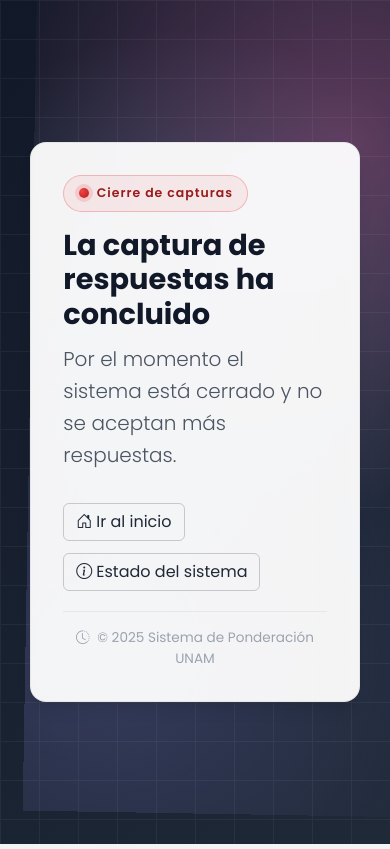
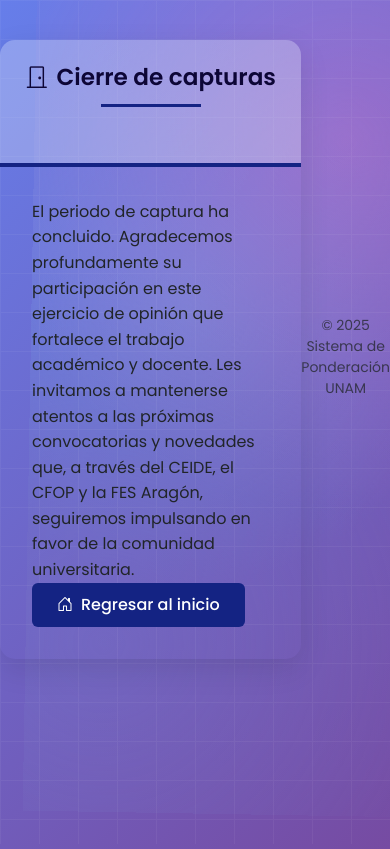
Before and after one commit to CarlosMelendezMejia/FORMULARIO_MULTICRITERIO, a Flask app: page /cierre in a window 390 px wide. Run offline with Flask 3, Linux system fonts and the light colour scheme.

Commit message:
feat: enhance closure page functionality and update styles

```diff
--- a/app.py
+++ b/app.py
@@ -150,11 +150,29 @@ def closure_guard():
         return
     if not is_closure_enabled():
         return
-    path = request.path.lstrip("/")
-    # Permitir health opcional, mantenimiento y recursos exentos
-    if path in ("health", "mantenimiento", "cierre") or CLOSURE_EXEMPT.match(request.path):
+    # Solo aplicar cierre a rutas de formulario/usuarios finales
+    # Permitir siempre: admin, estáticos, favicon, páginas informativas
+    path = request.path
+    if (
+        path.startswith("/admin")
+        or path.startswith("/static/")
+        or path in ("/favicon.ico", "/unam_ico.ico", "/mantenimiento", "/cierre", "/health")
+    ):
         return
-    # Mostrar página de cierre para cualquier otra ruta de usuarios
+
+    # Endpoints de formulario a bloquear
+    is_form_route = (
+        path.startswith("/formulario")
+        or path == "/guardar_respuesta"
+        or path == "/formulario_redirect"
+    )
+    if not is_form_route:
+        return
+
+    # Para POST (p.ej. /formulario_redirect, /guardar_respuesta) redirigir a /cierre
+    if request.method == "POST":
+        return redirect(url_for("cierre_page"))
+    # Para GET mostrar la página de cierre directamente
     return render_template(
         "cierre.html",
         year=datetime.utcnow().year,
--- a/static/css/main.css
+++ b/static/css/main.css
@@ -430,9 +430,9 @@ body.modal-open .login-logos { opacity:0; pointer-events:none; transition:opacit
 }
 
 .alert-warning {
-  background-color: rgba(255, 193, 7, 0.2);
+  background-color: rgba(191, 149, 24, 0.2);
   border-color: rgba(255, 193, 7, 0.3);
-  color: #856404;
+  color: #362b09;
   border-radius: 8px;
 }
 
--- a/templates/cierre.html
+++ b/templates/cierre.html
@@ -1,5 +1,6 @@
 <!DOCTYPE html>
 <html lang="es">
+
 <head>
     <meta charset="UTF-8" />
     <meta name="viewport" content="width=device-width, initial-scale=1" />
@@ -8,63 +9,51 @@
     <link href="https://cdn.jsdelivr.net/npm/bootstrap@5.3.0/dist/css/bootstrap.min.css" rel="stylesheet" />
     <link rel="stylesheet" href="https://cdn.jsdelivr.net/npm/bootstrap-icons@1.8.1/font/bootstrap-icons.css">
     <link rel="stylesheet" href="{{ url_for('static', filename='css/main.css') }}">
-  <style>
-    body.global-bg.cierre-page {
-      min-height: 100vh;
-      display: flex;
-      align-items: center;
-      justify-content: center;
-      padding: 2rem 1rem;
-      background: linear-gradient(135deg, #111827 0%, #1f2937 100%);
-      font-family: -apple-system, BlinkMacSystemFont, 'Segoe UI', Roboto, sans-serif;
-    }
-    .cierre-wrapper { max-width: 800px; width: 100%; }
-    .cierre-card {
-      background: rgba(255, 255, 255, 0.95);
-      border-radius: 1rem;
-      padding: 2rem;
-      box-shadow: 0 10px 15px -3px rgba(0,0,0,.1), 0 4px 6px -2px rgba(0,0,0,.05);
-      border: 1px solid rgba(0,0,0,0.06);
-    }
-    .badge-cierre {
-      display: inline-flex; gap: .5rem; align-items: center; margin-bottom: 1rem;
-      background: rgba(239, 68, 68, 0.08); color: #991b1b; border: 1px solid rgba(239,68,68,.3);
-      padding: .5rem .9rem; border-radius: 999px; font-size: .78rem; font-weight: 600; letter-spacing: .08em;
-    }
-    .dot { width: 10px; height: 10px; border-radius: 50%; background: radial-gradient(circle at 30% 30%, #ef4444, #b91c1c); box-shadow: 0 0 0 4px rgba(239, 68, 68, 0.18); }
-    h1 { font-weight: 800; font-size: clamp(1.8rem, 5vw, 2.4rem); margin-bottom: .75rem; color: #111827; }
-    .lead { color: #4b5563; }
-    .actions { display:flex; gap:.75rem; flex-wrap: wrap; margin-top: 1.25rem; }
-    .btn-outline { background: transparent; color: #1f2937; border: 1px solid rgba(17, 24, 39, .2); }
-    .btn-outline:hover { background: #111827; color: #fff; }
-    footer.cierre-footer { margin-top: 1.25rem; padding-top: 1rem; border-top: 1px solid #e5e7eb; color: #9ca3af; font-size: .85rem; text-align:center; }
-  </style>
 </head>
-<body class="global-bg cierre-page">
-  <div class="cierre-wrapper">
-    <div class="login-card cierre-card">
-      <div class="badge-cierre"><span class="dot"></span> Cierre de capturas</div>
-      <h1>La captura de respuestas ha concluido</h1>
-      <p class="lead">{{ mensaje or 'Por el momento el sistema está cerrado y no se aceptan más respuestas.' }}</p>
-      <div class="actions">
-        <a class="btn btn-outline" href="{{ url_for('index') }}"><i class="bi bi-house-door me-1"></i>Ir al inicio</a>
-        <a class="btn btn-outline" href="{{ url_for('mantenimiento_page') }}"><i class="bi bi-info-circle me-1"></i>Estado del sistema</a>
+
+<body class="global-bg global-center closure-page">
+    <div class="login-card">
+        <div class="card-header">
+            <h3><i class="bi bi-door-closed me-2"></i>Cierre de capturas</h3>
         </div>
-      <footer class="cierre-footer">
-        <i class="bi bi-clock-history me-1"></i>
-        © {{ year or 2025 }} Sistema de Ponderación UNAM
-      </footer>
+        <div class="card-body">
+            <p class="card-subtitle">El periodo de captura ha concluido. Agradecemos profundamente su participación en
+                este ejercicio de opinión que fortalece el trabajo académico y docente. Les invitamos a mantenerse
+                atentos a las próximas convocatorias y novedades que, a través del CEIDE, el CFOP y la FES Aragón,
+                seguiremos impulsando en favor de la comunidad universitaria.</p>
+            <div class="d-grid d-sm-flex gap-2 justify-content-sm-end"></div>
+                <a href="{{ url_for('index') }}" class="btn btn-primary">
+                    <i class="bi bi-house-door me-2"></i>Regresar al inicio
+                </a>
             </div>
         </div>
+
+        <div class="mt-3 text-center small text-muted">
+            © {{ year or 2025 }} Sistema de Ponderación UNAM
+        </div>
+    </div>
+
+
+    <div class="login-logos">
+        <img src="{{ url_for('static', filename='img/logo_unam.png') }}" alt="Logo UNAM"
+            style="width: 5rem; height: auto;">
+        <img src="{{ url_for('static', filename='img/Logo_ceide.png') }}" alt="Logo CEIDE">
+        <img src="{{ url_for('static', filename='img/logo_cfop.png') }}" alt="Logo CFOP">
+        <img src="{{ url_for('static', filename='img/logo_fes.png') }}" alt="Logo FES"
+            style="width: 4.4rem; height: auto;">
+        <img src="{{ url_for('static', filename='img/logo_planeacion.png') }}" alt="Logo Planeación">
+    </div>
+
     <script>
-    // Redirige a inicio si se desactiva el cierre (usuario vuelve a la pestaña)
+        // Verifica si el cierre se desactivó al volver a la pestaña
         document.addEventListener('visibilitychange', () => {
             if (!document.hidden) {
                 fetch("{{ url_for('cierre_page') }}", { method: 'HEAD' })
                     .then(r => { if (!r.ok) location.href = "{{ url_for('index') }}"; })
-          .catch(() => {});
+                    .catch(() => { });
             }
         });
     </script>
 </body>
+
 </html>
```
Lines whose indentation alone changed are shown as unchanged.
